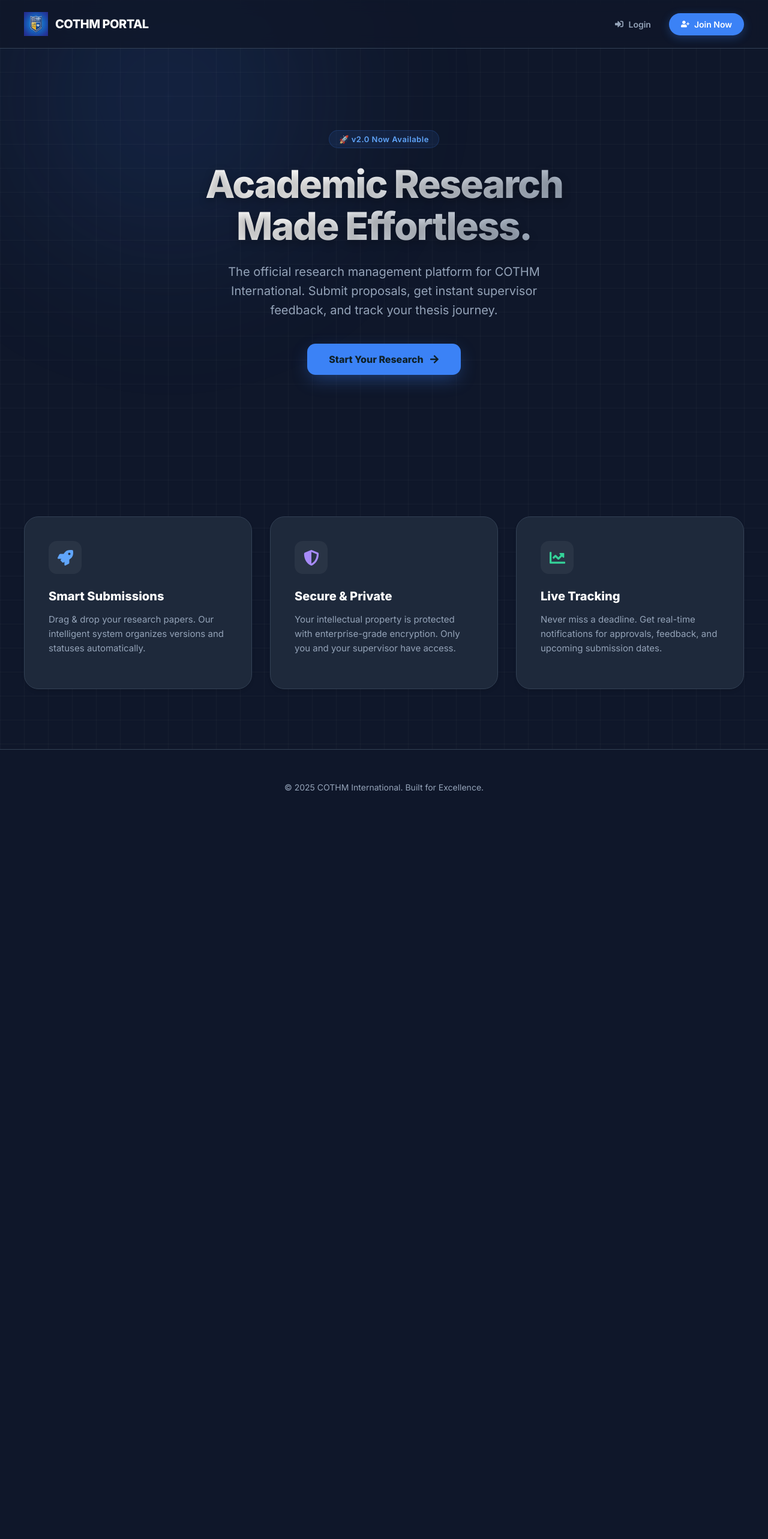
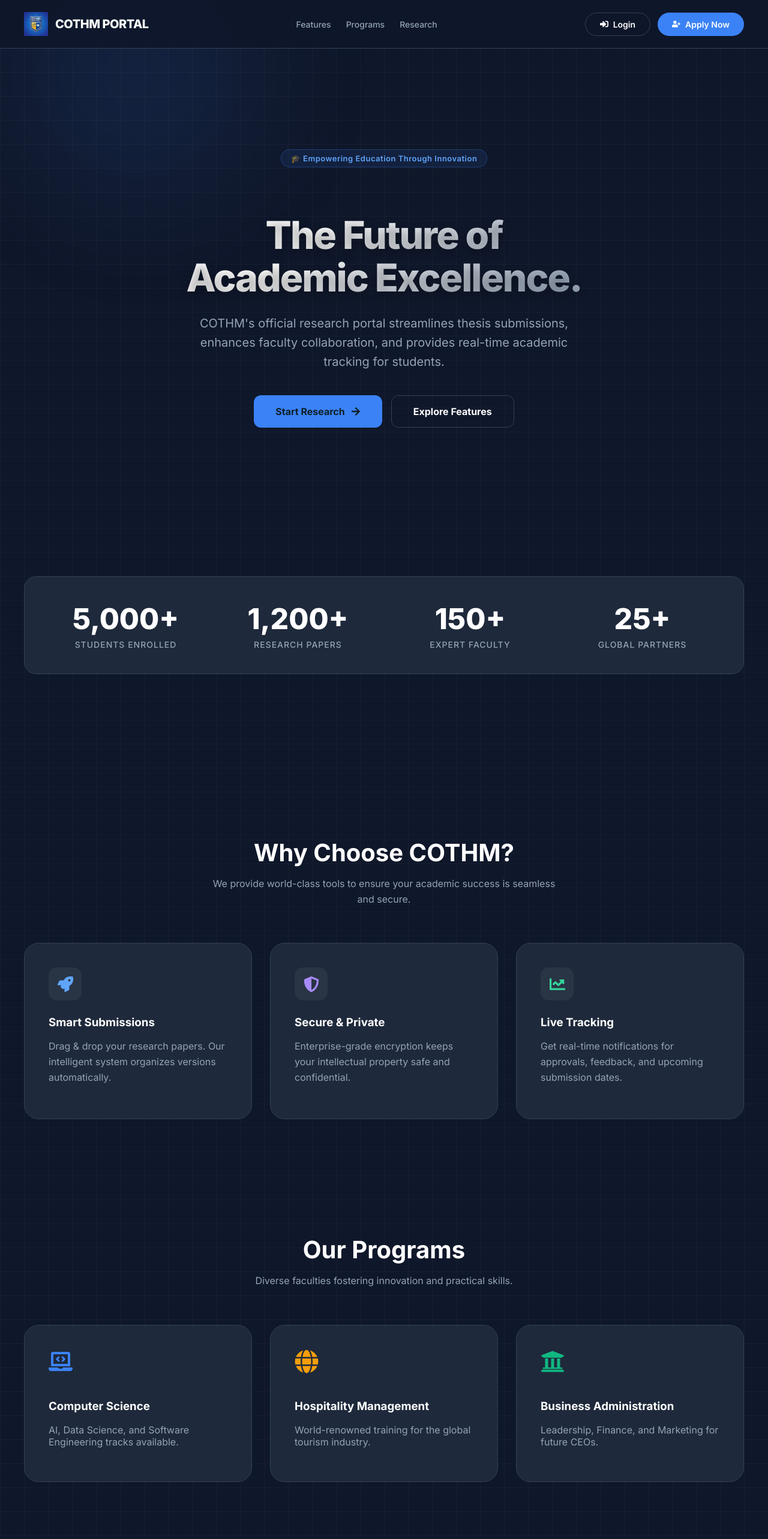
Before and after one commit to faizi1212/cothm_Research_portal, a React (Create React App) app in the folder client/: page / in a window 1280 px wide. Shown: the top 2566 px of the page at 60% size. Before the commit the page ends 1375 px from the top, so only its background shows below. Built offline with nearby package versions, Linux system fonts and the light colour scheme.

Commit message:
Extended Dark Mode Home Page with Stats & Programs

```diff
--- a/client/src/Home.js
+++ b/client/src/Home.js
@@ -1,194 +1,314 @@
 import React from "react";
 import { Link } from "react-router-dom";
-import { FaRocket, FaShieldAlt, FaChartLine, FaArrowRight, FaSignInAlt, FaUserPlus } from "react-icons/fa";
+import {
+  FaRocket, FaShieldAlt, FaChartLine, FaArrowRight, FaSignInAlt, FaUserPlus,
+  FaUniversity, FaLaptopCode, FaGlobe, FaChalkboardTeacher, FaQuoteLeft
+} from "react-icons/fa";
 import logo from "./logo.png";
 
 const Home = () => {
   return (
     <div className="landing-page">
       <style>{`
-        @import url('https://fonts.googleapis.com/css2?family=Inter:wght@400;600;800&display=swap');
+        @import url('https://fonts.googleapis.com/css2?family=Inter:wght@400;500;600;700;800&display=swap');
 
         :root {
-          --primary: #3b82f6;       /* Bright Blue for buttons */
-          --primary-dark: #2563eb;  /* Darker Blue for hover */
-          --accent: #8b5cf6;        /* Soft Violet */
-          --bg: #0f172a;            /* Deep Navy (Eye Comfort) */
-          --card-bg: #1e293b;       /* Lighter Navy for cards */
-          --text: #f1f5f9;          /* Soft White */
-          --text-light: #94a3b8;    /* Muted Gray */
-          --border: #334155;        /* Subtle Borders */
+          --primary: #3b82f6;
+          --primary-dark: #2563eb;
+          --accent: #8b5cf6;
+          --bg: #0f172a;            /* Deep Navy */
+          --card-bg: #1e293b;       /* Lighter Navy */
+          --text: #f1f5f9;
+          --text-light: #94a3b8;
+          --border: #334155;
         }
 
         body {
-          margin: 0;
-          font-family: 'Inter', sans-serif;
-          color: var(--text);
-          background-color: var(--bg);
-          overflow-x: hidden;
+          margin: 0; font-family: 'Inter', sans-serif;
+          color: var(--text); background-color: var(--bg); overflow-x: hidden;
         }
 
-        /* --- DARK MODE BACKGROUND --- */
+        /* --- BACKGROUND & ANIMATIONS --- */
         .landing-page {
-          position: relative;
-          width: 100%;
-          min-height: 100vh;
-          /* Subtle Grid Pattern */
+          position: relative; width: 100%;
           background-image:
             linear-gradient(rgba(255, 255, 255, 0.03) 1px, transparent 1px),
             linear-gradient(90deg, rgba(255, 255, 255, 0.03) 1px, transparent 1px);
           background-size: 40px 40px;
-          overflow: hidden;
         }
 
-        /* Ambient Glow (Aurora Effect) */
-        .landing-page::before {
-          content: '';
-          position: absolute;
-          top: -20%; left: -10%; width: 60%; height: 60%;
+        /* Aurora Glow */
+        .glow-bg {
+          position: absolute; width: 600px; height: 600px;
           background: radial-gradient(circle, rgba(59, 130, 246, 0.15) 0%, transparent 70%);
-          filter: blur(100px);
+          filter: blur(80px); top: -200px; left: -100px; z-index: -1;
           animation: float 10s infinite alternate;
-          z-index: -1;
         }
 
         @keyframes float { 0% { transform: translate(0, 0); } 100% { transform: translate(30px, 30px); } }
+        @keyframes slideUp { from { opacity: 0; transform: translateY(30px); } to { opacity: 1; transform: translateY(0); } }
 
-        /* NAVBAR (Dark Glass) */
+        /* --- NAVBAR --- */
         .navbar {
           display: flex; justify-content: space-between; align-items: center;
           padding: 20px 40px; max-width: 1200px; margin: 0 auto;
-          position: sticky; top: 0;
-          background: rgba(15, 23, 42, 0.8); /* Dark Glass */
-          backdrop-filter: blur(12px);
-          z-index: 100; border-bottom: 1px solid var(--border);
+          position: sticky; top: 0; background: rgba(15, 23, 42, 0.85);
+          backdrop-filter: blur(12px); z-index: 100; border-bottom: 1px solid var(--border);
         }
         .logo-img { height: 40px; width: auto; }
+        .nav-link { color: var(--text-light); text-decoration: none; font-weight: 500; font-size: 14px; transition: 0.2s; }
+        .nav-link:hover { color: white; }
 
         .nav-btn {
-          text-decoration: none; font-weight: 600; padding: 10px 20px; border-radius: 50px; transition: 0.2s;
-          display: flex; align-items: center; gap: 8px; font-size: 14px;
+          text-decoration: none; font-weight: 600; padding: 10px 24px; border-radius: 50px;
+          font-size: 14px; transition: 0.2s; display: flex; align-items: center; gap: 8px;
         }
-        .login-btn { color: var(--text-light); }
-        .login-btn:hover { color: white; background: rgba(255,255,255,0.05); }
-        .signup-btn { background: var(--primary); color: white; box-shadow: 0 4px 15px rgba(59, 130, 246, 0.3); }
-        .signup-btn:hover { background: var(--primary-dark); transform: translateY(-1px); }
+        .login-btn { color: white; border: 1px solid var(--border); background: transparent; }
+        .login-btn:hover { background: rgba(255,255,255,0.05); border-color: white; }
+        .signup-btn { background: var(--primary); color: white; border: none; }
+        .signup-btn:hover { background: var(--primary-dark); transform: translateY(-2px); box-shadow: 0 4px 12px rgba(59, 130, 246, 0.3); }
 
-        /* HERO SECTION */
+        /* --- HERO --- */
         .hero {
           min-height: 85vh; display: flex; flex-direction: column; align-items: center; justify-content: center;
-          text-align: center; padding: 0 20px; position: relative;
+          text-align: center; padding: 60px 20px; position: relative;
         }
-
         .badge {
-          background: rgba(59, 130, 246, 0.1); border: 1px solid rgba(59, 130, 246, 0.2); color: #60a5fa;
+          background: rgba(59, 130, 246, 0.1); border: 1px solid rgba(59, 130, 246, 0.3); color: #60a5fa;
           padding: 6px 16px; border-radius: 30px; font-size: 13px; font-weight: 600;
-          margin-bottom: 25px; display: inline-flex; align-items: center; gap: 8px;
-          animation: fadeIn 1s ease-out;
+          margin-bottom: 25px; animation: slideUp 0.6s ease-out;
         }
-
         .hero-title {
-          font-size: 4rem; font-weight: 800; letter-spacing: -2px; line-height: 1.1; margin: 0 0 25px 0;
+          font-size: 4rem; font-weight: 800; letter-spacing: -2px; line-height: 1.1; margin-bottom: 25px;
           background: linear-gradient(135deg, #ffffff 30%, #94a3b8 100%);
           -webkit-background-clip: text; -webkit-text-fill-color: transparent;
           animation: slideUp 0.8s ease-out;
         }
         .hero-sub {
-          font-size: 1.25rem; color: var(--text-light); max-width: 600px; margin: 0 auto 40px auto;
+          font-size: 1.25rem; color: var(--text-light); max-width: 650px; margin: 0 auto 40px auto;
           line-height: 1.6; animation: slideUp 1s ease-out;
         }
-
-        /* BUTTONS */
         .cta-group { display: flex; gap: 15px; justify-content: center; animation: slideUp 1.2s ease-out; }
         .hero-btn {
-          padding: 16px 36px; border-radius: 14px; font-weight: 700; text-decoration: none;
+          padding: 16px 36px; border-radius: 12px; font-weight: 700; text-decoration: none;
           display: flex; align-items: center; gap: 10px; transition: 0.3s; font-size: 16px;
         }
-        .btn-primary {
-          background: var(--primary); color: white;
-          box-shadow: 0 10px 30px -5px rgba(59, 130, 246, 0.4);
+        .btn-primary { background: var(--primary); color: white; }
+        .btn-primary:hover { transform: translateY(-3px); box-shadow: 0 10px 30px -5px rgba(59, 130, 246, 0.4); }
+        .btn-outline { background: transparent; border: 1px solid var(--border); color: white; }
+        .btn-outline:hover { background: rgba(255,255,255,0.05); border-color: white; }
+
+        /* --- SECTIONS --- */
+        .section { max-width: 1200px; margin: 0 auto; padding: 80px 20px; }
+        .section-header { text-align: center; margin-bottom: 60px; }
+        .section-title { font-size: 2.5rem; font-weight: 700; margin-bottom: 15px; color: white; }
+        .section-desc { color: var(--text-light); max-width: 600px; margin: 0 auto; line-height: 1.6; }
+
+        /* --- STATS GRID --- */
+        .stats-grid {
+          display: grid; grid-template-columns: repeat(auto-fit, minmax(200px, 1fr)); gap: 30px;
+          background: var(--card-bg); padding: 40px; border-radius: 20px; border: 1px solid var(--border);
+          text-align: center; margin-bottom: 80px;
         }
-        .btn-primary:hover { transform: translateY(-3px); background: var(--primary-dark); box-shadow: 0 20px 40px -10px rgba(59, 130, 246, 0.5); }
+        .stat-num { font-size: 3rem; font-weight: 800; color: white; margin-bottom: 5px; }
+        .stat-label { color: var(--text-light); font-weight: 500; font-size: 14px; text-transform: uppercase; letter-spacing: 1px; }
 
-        /* FEATURES (Dark Cards) */
-        .features {
-          max-width: 1200px; margin: 0 auto; padding: 100px 20px;
-          display: grid; grid-template-columns: repeat(auto-fit, minmax(320px, 1fr)); gap: 30px;
+        /* --- FEATURES / PROGRAMS --- */
+        .grid-3 { display: grid; grid-template-columns: repeat(auto-fit, minmax(320px, 1fr)); gap: 30px; }
+        .feature-card {
+          background: var(--card-bg); padding: 40px; border-radius: 24px; border: 1px solid var(--border);
+          transition: 0.3s; position: relative; overflow: hidden;
         }
-        .feature-card {
-          background: var(--card-bg); /* Dark Navy Card */
-          padding: 40px; border-radius: 24px; border: 1px solid var(--border);
-          transition: 0.3s; box-shadow: 0 4px 6px -1px rgba(0,0,0,0.1);
-        }
-        .feature-card:hover {
-          transform: translateY(-8px); border-color: var(--primary);
-          box-shadow: 0 20px 40px -5px rgba(0,0,0,0.3);
-        }
+        .feature-card:hover { transform: translateY(-8px); border-color: var(--primary); }
         .icon-box {
           width: 55px; height: 55px; background: rgba(255,255,255,0.05); border-radius: 14px;
           display: flex; align-items: center; justify-content: center; font-size: 26px;
           color: var(--primary); margin-bottom: 25px;
         }
-        .ft-title { font-size: 20px; font-weight: 700; margin: 0 0 10px 0; color: white; }
-        .ft-desc { color: var(--text-light); line-height: 1.6; font-size: 15px; }
 
-        /* FOOTER */
-        .footer {
-          border-top: 1px solid var(--border); padding: 40px 20px; text-align: center;
-          color: var(--text-light); font-size: 14px; background: var(--bg);
+        /* --- TESTIMONIALS --- */
+        .test-card {
+          background: transparent; border: 1px solid var(--border); padding: 30px; border-radius: 20px;
         }
+        .quote-icon { color: var(--primary); font-size: 24px; margin-bottom: 15px; opacity: 0.5; }
+        .test-text { font-style: italic; color: var(--text-light); line-height: 1.6; margin-bottom: 20px; }
+        .user-info { display: flex; align-items: center; gap: 12px; }
+        .user-avatar { width: 40px; height: 40px; background: #3b82f6; border-radius: 50%; display: flex; align-items: center; justify-content: center; font-weight: bold; color: white; }
 
-        @keyframes slideUp { from { opacity: 0; transform: translateY(30px); } to { opacity: 1; transform: translateY(0); } }
-        @keyframes fadeIn { from { opacity: 0; } to { opacity: 1; } }
-        @media(max-width: 768px) { .hero-title { font-size: 2.8rem; } .navbar { padding: 15px 20px; } }
+        /* --- CTA BANNER --- */
+        .cta-section {
+          background: linear-gradient(135deg, var(--primary) 0%, var(--primary-dark) 100%);
+          border-radius: 30px; padding: 60px; text-align: center; margin: 80px 20px;
+          position: relative; overflow: hidden;
+        }
+        .cta-bg-icon { position: absolute; font-size: 300px; color: white; opacity: 0.05; right: -50px; bottom: -50px; }
+
+        /* --- FOOTER --- */
+        .footer { border-top: 1px solid var(--border); padding: 50px 20px; background: #020617; text-align: center; }
+        .footer-links { display: flex; justify-content: center; gap: 30px; margin-bottom: 30px; flex-wrap: wrap; }
+        .f-link { color: var(--text-light); text-decoration: none; transition: 0.2s; }
+        .f-link:hover { color: white; }
+
+        @media(max-width: 768px) {
+          .hero-title { font-size: 2.5rem; }
+          .navbar { padding: 15px 20px; flex-direction: column; gap: 15px; }
+          .stats-grid { grid-template-columns: 1fr; }
+        }
       `}</style>
 
-      {/* NAVBAR */}
-      <div className="navbar">
+      {/* --- BACKGROUND GLOW --- */ }
+      <div className="glow-bg"></div>
+
+      {/* --- NAVBAR --- */}
+      <nav className="navbar">
         <div style={{display:'flex', alignItems:'center', gap:12}}>
           <img src={logo} alt="COTHM Logo" className="logo-img" />
           <span style={{fontWeight:800, fontSize:20, color:'white', letterSpacing:'-0.5px'}}>COTHM PORTAL</span>
         </div>
-        <div style={{display:'flex', gap:10}}>
+        <div style={{display:'flex', gap:25}} className="desktop-only">
+          <a href="#features" className="nav-link">Features</a>
+          <a href="#programs" className="nav-link">Programs</a>
+          <a href="#research" className="nav-link">Research</a>
+        </div>
+        <div style={{display:'flex', gap:12}}>
           <Link to="/login" className="nav-btn login-btn"><FaSignInAlt/> Login</Link>
-          <Link to="/signup" className="nav-btn signup-btn"><FaUserPlus/> Join Now</Link>
+          <Link to="/signup" className="nav-btn signup-btn"><FaUserPlus/> Apply Now</Link>
         </div>
-      </div>
+      </nav>
 
-      {/* HERO */}
+      {/* --- HERO SECTION --- */}
       <section className="hero">
-        <span className="badge">🚀 v2.0 Now Available</span>
-        <h1 className="hero-title">Academic Research <br/> Made <span style={{color:'#60a5fa'}}>Effortless.</span></h1>
+        <span className="badge">🎓 Empowering Education Through Innovation</span>
+        <h1 className="hero-title">The Future of <br/> Academic <span style={{color:'#60a5fa'}}>Excellence.</span></h1>
         <p className="hero-sub">
-          The official research management platform for COTHM International.
-          Submit proposals, get instant supervisor feedback, and track your thesis journey.
+          COTHM's official research portal streamlines thesis submissions,
+          enhances faculty collaboration, and provides real-time academic tracking for students.
         </p>
         <div className="cta-group">
-          <Link to="/signup" className="hero-btn btn-primary">Start Your Research <FaArrowRight/></Link>
+          <Link to="/signup" className="hero-btn btn-primary">Start Research <FaArrowRight/></Link>
+          <a href="#features" className="hero-btn btn-outline">Explore Features</a>
         </div>
       </section>
 
-      {/* FEATURES */}
-      <section className="features">
+      {/* --- STATS COUNTER --- */}
+      <section className="section" id="research">
+        <div className="stats-grid">
+          <div>
+            <div className="stat-num">5,000+</div>
+            <div className="stat-label">Students Enrolled</div>
+          </div>
+          <div>
+            <div className="stat-num">1,200+</div>
+            <div className="stat-label">Research Papers</div>
+          </div>
+          <div>
+            <div className="stat-num">150+</div>
+            <div className="stat-label">Expert Faculty</div>
+          </div>
+          <div>
+            <div className="stat-num">25+</div>
+            <div className="stat-label">Global Partners</div>
+          </div>
+        </div>
+      </section>
+
+      {/* --- FEATURES --- */}
+      <section className="section" id="features">
+        <div className="section-header">
+          <h2 className="section-title">Why Choose COTHM?</h2>
+          <p className="section-desc">We provide world-class tools to ensure your academic success is seamless and secure.</p>
+        </div>
+        <div className="grid-3">
           <div className="feature-card">
             <div className="icon-box" style={{color:'#60a5fa'}}><FaRocket/></div>
-          <h3 className="ft-title">Smart Submissions</h3>
-          <p className="ft-desc">Drag & drop your research papers. Our intelligent system organizes versions and statuses automatically.</p>
+            <h3 style={{color:'white', marginBottom:10}}>Smart Submissions</h3>
+            <p style={{color:'var(--text-light)', lineHeight:1.6}}>Drag & drop your research papers. Our intelligent system organizes versions automatically.</p>
           </div>
           <div className="feature-card">
             <div className="icon-box" style={{color:'#a78bfa'}}><FaShieldAlt/></div>
-          <h3 className="ft-title">Secure & Private</h3>
-          <p className="ft-desc">Your intellectual property is protected with enterprise-grade encryption. Only you and your supervisor have access.</p>
+            <h3 style={{color:'white', marginBottom:10}}>Secure & Private</h3>
+            <p style={{color:'var(--text-light)', lineHeight:1.6}}>Enterprise-grade encryption keeps your intellectual property safe and confidential.</p>
           </div>
           <div className="feature-card">
             <div className="icon-box" style={{color:'#34d399'}}><FaChartLine/></div>
-          <h3 className="ft-title">Live Tracking</h3>
-          <p className="ft-desc">Never miss a deadline. Get real-time notifications for approvals, feedback, and upcoming submission dates.</p>
+            <h3 style={{color:'white', marginBottom:10}}>Live Tracking</h3>
+            <p style={{color:'var(--text-light)', lineHeight:1.6}}>Get real-time notifications for approvals, feedback, and upcoming submission dates.</p>
+          </div>
         </div>
       </section>
 
+      {/* --- PROGRAMS --- */}
+      <section className="section" id="programs">
+        <div className="section-header">
+          <h2 className="section-title">Our Programs</h2>
+          <p className="section-desc">Diverse faculties fostering innovation and practical skills.</p>
+        </div>
+        <div className="grid-3">
+          <div className="feature-card" style={{borderColor: 'var(--border)'}}>
+            <FaLaptopCode size={40} style={{marginBottom:20, color:'#3b82f6'}}/>
+            <h3 style={{color:'white'}}>Computer Science</h3>
+            <p style={{color:'var(--text-light)'}}>AI, Data Science, and Software Engineering tracks available.</p>
+          </div>
+          <div className="feature-card" style={{borderColor: 'var(--border)'}}>
+            <FaGlobe size={40} style={{marginBottom:20, color:'#f59e0b'}}/>
+            <h3 style={{color:'white'}}>Hospitality Management</h3>
+            <p style={{color:'var(--text-light)'}}>World-renowned training for the global tourism industry.</p>
+          </div>
+          <div className="feature-card" style={{borderColor: 'var(--border)'}}>
+            <FaUniversity size={40} style={{marginBottom:20, color:'#10b981'}}/>
+            <h3 style={{color:'white'}}>Business Administration</h3>
+            <p style={{color:'var(--text-light)'}}>Leadership, Finance, and Marketing for future CEOs.</p>
+          </div>
+        </div>
+      </section>
+
+      {/* --- TESTIMONIALS --- */}
+      <section className="section">
+        <div className="section-header">
+          <h2 className="section-title">Faculty Voices</h2>
+        </div>
+        <div className="grid-3">
+          <div className="test-card">
+            <FaQuoteLeft className="quote-icon"/>
+            <p className="test-text">"This portal has revolutionized how we grade theses. The real-time feedback loop is a game changer for students."</p>
+            <div className="user-info">
+              <div className="user-avatar">DR</div>
+              <div><strong style={{display:'block'}}>Dr. Ahmed Khan</strong><span style={{fontSize:12, color:'var(--text-light)'}}>Dean of CS</span></div>
+            </div>
+          </div>
+          <div className="test-card">
+            <FaQuoteLeft className="quote-icon"/>
+            <p className="test-text">"Secure, fast, and reliable. It allows us to focus on research quality rather than administrative paperwork."</p>
+            <div className="user-info">
+              <div className="user-avatar">MS</div>
+              <div><strong style={{display:'block'}}>Ms. Sarah Ali</strong><span style={{fontSize:12, color:'var(--text-light)'}}>Senior Lecturer</span></div>
+            </div>
+          </div>
+        </div>
+      </section>
+
+      {/* --- CTA --- */}
+      <div className="cta-section">
+        <FaUniversity className="cta-bg-icon"/>
+        <h2 style={{fontSize:'2.5rem', marginBottom:20, position:'relative'}}>Ready to Begin?</h2>
+        <p style={{marginBottom:30, opacity:0.9, position:'relative'}}>Join thousands of students achieving academic excellence with COTHM.</p>
+        <Link to="/signup" style={{background:'white', color:'#2563eb', padding:'15px 40px', borderRadius:50, textDecoration:'none', fontWeight:'bold', fontSize:18, position:'relative'}}>Apply Now</Link>
+      </div>
+
+      {/* --- FOOTER --- */}
       <footer className="footer">
-        <p>&copy; 2025 COTHM International. Built for Excellence.</p>
+        <div style={{display:'flex', justifyContent:'center', alignItems:'center', gap:10, marginBottom:30}}>
+          <img src={logo} alt="Logo" style={{height:30}}/>
+          <span style={{fontWeight:800, fontSize:18, color:'white'}}>COTHM</span>
+        </div>
+        <div className="footer-links">
+          <a href="#" className="f-link">About Us</a>
+          <a href="#" className="f-link">Admissions</a>
+          <a href="#" className="f-link">Research</a>
+          <a href="#" className="f-link">Contact</a>
+          <a href="#" className="f-link">Privacy Policy</a>
+        </div>
+        <p style={{color:'var(--text-light)', fontSize:12}}>© 2026 COTHM International. All rights reserved.</p>
       </footer>
     </div>
   );
```
Lines whose indentation alone changed are shown as unchanged.
